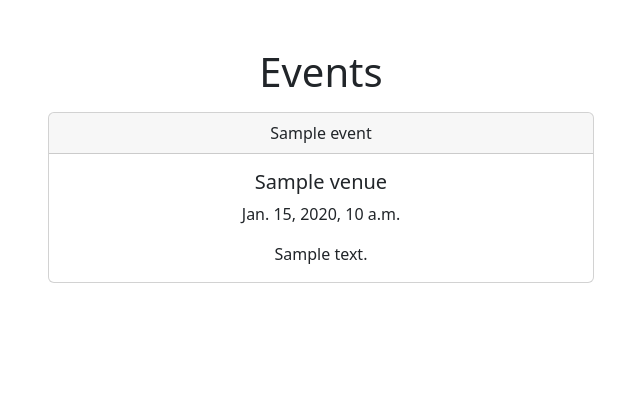
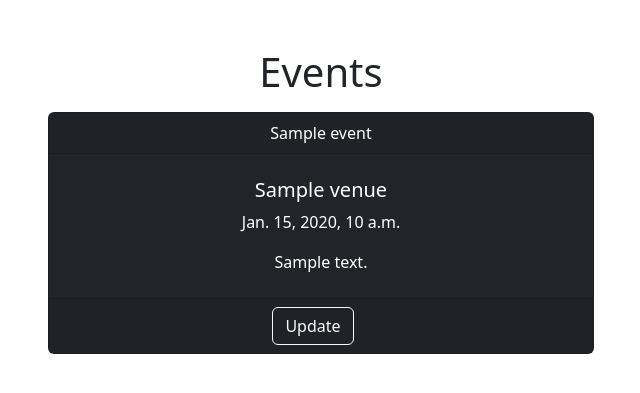
Before and after one commit to Johan-Hennius/django-calendar, a Django app: page /events/ in a window 1280 px wide. Shown: the part 56-449 px from the top of the page, without its empty margins (319-959 px from the left). Run offline with Django 4.2, Linux system fonts and the light colour scheme; tables that the repository leaves empty hold one stand-in row (values such as "Sample post").

Commit message:
Update event functionality

```diff
--- a/event_website/settings.py
+++ b/event_website/settings.py
@@ -28,7 +28,7 @@ TEMPLATES_DIR = os.path.join(BASE_DIR, 'templates')
 SECRET_KEY = os.environ.get('SECRET_KEY')
 
 # SECURITY WARNING: don't run with debug turned on in production!
-DEBUG = True
+DEBUG = False
 
 ALLOWED_HOSTS = ['.gitpod.io', '.herokuapp.com']
 
--- a/events/forms.py
+++ b/events/forms.py
@@ -48,7 +48,7 @@ class EventForm(ModelForm):
             'name': '',
             'event_date': 'YYYY-MM-DD HH:MM:SS',
             'venue': 'Venue',
-            'manager': '',
+            'manager': 'Manager',
             'description': ''
         }
 
@@ -56,7 +56,7 @@ class EventForm(ModelForm):
         widgets = {
             'name': forms.TextInput(attrs={'class':'form-control mb-3', 'placeholder': 'Event Name:'}),
             'event_date': forms.TextInput(attrs={'class':'form-control mb-3', 'placeholder': 'Event date and time:'}),
-            'venue': forms.TextInput(attrs={'class':'form-control mb-3', 'placeholder': 'Event venue'}),
-            'manager': forms.TextInput(attrs={'class':'form-control mb-3', 'placeholder': 'Event manager'}),
+            'venue': forms.Select(attrs={'class':'form-select mb-3', 'placeholder': 'Event venue'}),
+            'manager': forms.Select(attrs={'class':'form-select mb-3', 'placeholder': 'Event manager'}),
             'description': forms.Textarea(attrs={'class':'form-control mb-3', 'placeholder': 'Event Description'})
         }
--- a/events/templates/events/events_list.html
+++ b/events/templates/events/events_list.html
@@ -4,14 +4,18 @@
 <h1>Events</h1>
 
 {% for event in event_list %}
-<div class="card text-center my-2 w-100">
+<div class="card text-white bg-dark text-center my-2 w-100">
   <div class="card-header">
     {{ event }}
   </div>
-    <div class="card-body">
+  <div class="card-body py-4">
     <h5 class="card-title">{{ event.venue }}</h5>
     <p class="card-text">{{ event.event_date }}</p>
     <p class="card-text">{{ event.description }}</p>
+  </div>
+  <div class="card-footer">
+    <a href="{% url 'update-event' event.id %}" class="my-auto pe-3"><button
+        class="btn btn-outline-light">Update</button></a>
   </div>
 </div>
 {% endfor %}
--- a/events/urls.py
+++ b/events/urls.py
@@ -20,5 +20,6 @@ urlpatterns = [
     path('venues/', views.venues_list, name="venues-list"),
     path('show-venue/<venue_id>', views.show_venue, name='show-venue'),
     path('update-venue/<venue_id>', views.update_venue, name='update-venue'),
+    path('update-event/<event_id>', views.update_event, name='update-event'),
     path('search_venues/', views.search_venues, name="search-venues"),
 ]
--- a/events/views.py
+++ b/events/views.py
@@ -6,6 +6,23 @@ from django.http import HttpResponseRedirect
 from .models import Event, Venue, User
 from .forms import VenueForm, EventForm
 
+
+def update_event(request, event_id):
+
+    event = Event.objects.get(pk=event_id)
+    form = EventForm(request.POST or None, instance=event)
+
+    if form.is_valid():
+        form.save()
+        return redirect('events-list')
+
+    return render(
+        request,
+        'events/update_event.html',
+        {
+            'event': event,
+            'form': form
+        })
 
 def update_venue(request, venue_id):
     venue = Venue.objects.get(pk=venue_id)
```
Also changed, not shown: events/templates/events/update_event.html (added, +15 -0 lines). Lines whose indentation alone changed are shown as unchanged.
